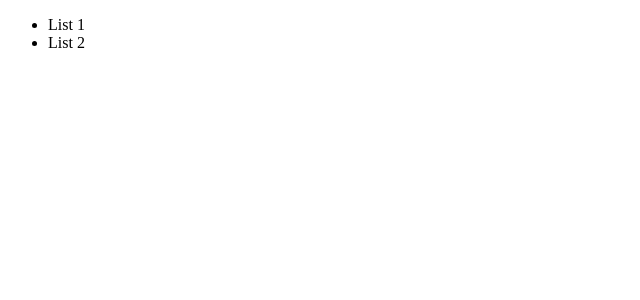
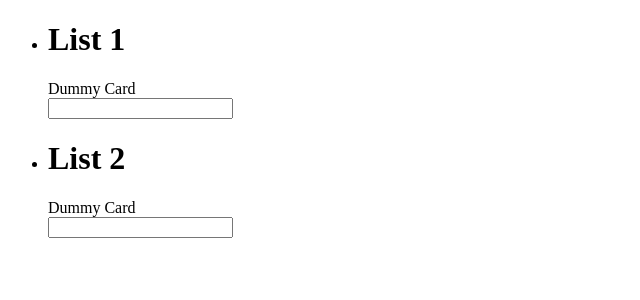
Before and after one commit to evatd/test-app, a React (Create React App) app: page / in a window 1280 px wide. Shown: the top 300 px of the page, without its empty margins (0-640 px from the left). Built offline with nearby package versions, Linux system fonts and the light colour scheme.

Commit message:
Sketch out the List structure, clean up props

```diff
--- a/src/components/App.js
+++ b/src/components/App.js
@@ -1,13 +1,16 @@
 import React from "react";
 import { connect } from "react-redux";
 
-const App = props => {
-  console.log(props.lists);
+const App = ({ lists }) => {
   return (
     <div style={{ margin: 0, padding: 0 }}>
       <ul>
-        {props.lists.map((list, id) => (
-          <li key={id}>{list.title}</li>
+        {lists.map((list, id) => (
+          <li key={id}>
+            <h1>{list.title}</h1>
+            <div>Dummy Card</div>
+            <input />
+          </li>
         ))}
       </ul>
     </div>
```
